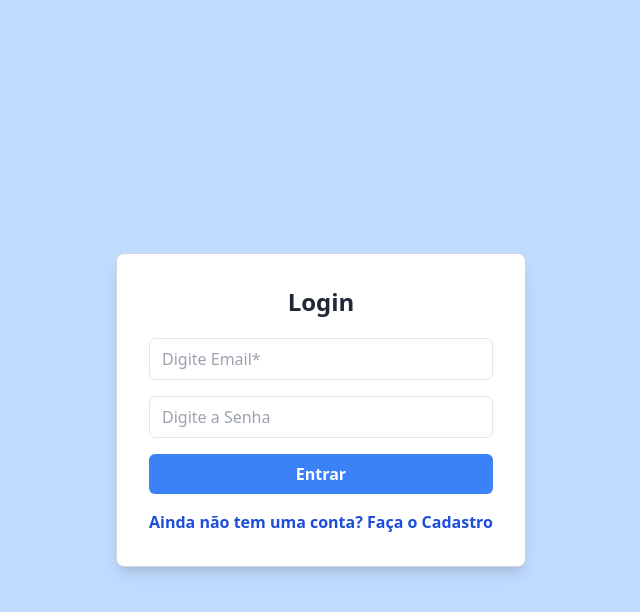
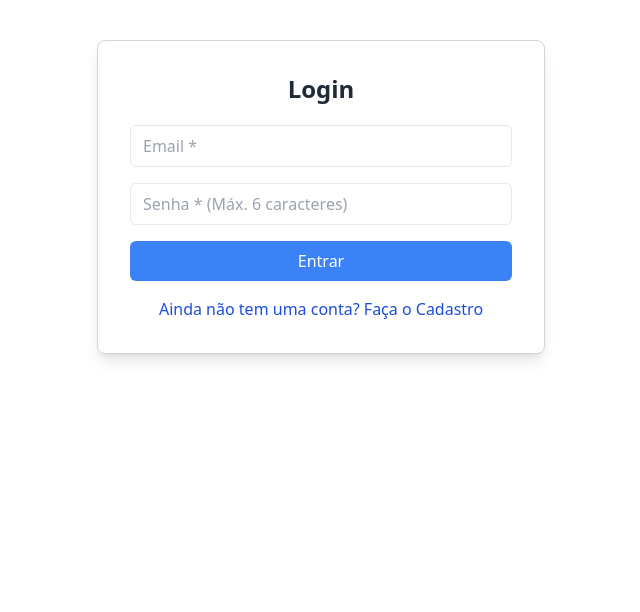
Before and after one commit to IsaqueMassitela/M-S-Frontend, a React (Vite) app: page / in a window 1280 px wide. Shown: the top 612 px of the page, without its empty margins (319-959 px from the left). Built offline with nearby package versions, Linux system fonts and the light colour scheme.

Commit message:
update: Pages ans create Dashboard

```diff
--- a/src/Pages/Cadastro/cadastro.jsx
+++ b/src/Pages/Cadastro/cadastro.jsx
@@ -65,6 +65,33 @@ function Cadastro() {
     } catch (error) {
       console.error("Erro ao buscar usuários:", error);
     }
+    //fetch api using axios to put data
+    axios.put('http://localhost:3000/usuarios', { nome, email, senha })
+     .then(response => {
+        console.log(response);
+        alert("success");
+      })
+     .catch(error => {
+        console.error(nome, error, senha);
+        alert("error");
+      });
+
+    //axios.get data
+    // axios.get('http://localhost:3000/usuarios')
+    //  .then(response => {
+    //     console.log(response.data);
+    //   })
+    //  .catch(error => {
+    //     console.error(error);
+    //   });
+    // Simulando o cadastro usando setTimeout para demonstrar o loading
+    setTimeout(() => {
+      if (temErro) return;
+
+      console.log("Cadastro realizado:", { nome, email, senha });
+    }, 2000);
+
+    console.log("Cadastro realizado:", { nome, email, senha });
   };
 
   return (
@@ -91,6 +118,18 @@ function Cadastro() {
           spellCheck="false"
           inputMode="email"
         />
+  placeholder="Email *"
+  type="text"
+  value={email}
+  onChange={(e) => setEmail(e.target.value)}
+  className={`w-full px-3 py-2 border ${
+    erroEmail ? "border-red-500" : "border-gray-200"
+  } rounded-md focus:outline-none`}
+  autoComplete="off"
+  spellCheck="false"
+  inputMode="email"
+/>
+
         {erroEmail && <p className="text-red-500 text-sm">{erroEmail}</p>}
 
         <input
@@ -102,6 +141,17 @@ function Cadastro() {
           autoComplete="new-password"
           spellCheck="false"
         />
+  placeholder="Senha * (Máx. 6 caracteres)"
+  type="password"
+  value={senha}
+  onChange={(e) => setSenha(e.target.value)}
+  className={`w-full px-3 py-2 border ${
+    erroSenha ? "border-red-500" : "border-gray-200"
+  } rounded-md focus:outline-none`}
+  autoComplete="new-password"
+  spellCheck="false"
+/>
+
         {erroSenha && <p className="text-red-500 text-sm">{erroSenha}</p>}
 
         <button
--- /dev/null
+++ b/src/Pages/Dashboard/Dashboad.jsx
@@ -0,0 +1,29 @@
+import { useNavigate } from "react-router-dom";
+
+function Dashboard() {
+  const navigate = useNavigate();
+
+  const handleLogout = () => {
+
+    console.log("Usuário deslogado.");
+    navigate("/");
+  };
+
+  return (
+    <div className="min-h-screen flex flex-col items-center justify-center bg-gray-100 p-6">
+      <div className="bg-white rounded-lg shadow-lg p-8 w-full max-w-xl text-center">
+        <h1 className="text-3xl font-bold text-gray-800 mb-4">Bem-vindo ao Dashboard!</h1>
+        <p className="text-gray-600 mb-6">Você está logado com sucesso.</p>
+
+        <button
+          onClick={handleLogout}
+          className="bg-red-500 text-white px-6 py-2 rounded-md hover:bg-red-600 transition"
+        >
+          Sair
+        </button>
+      </div>
+    </div>
+  );
+}
+
+export default Dashboard;
--- a/src/Pages/Login/login.jsx
+++ b/src/Pages/Login/login.jsx
@@ -1,13 +1,11 @@
 import { useState } from "react";
 import { Link, useNavigate } from "react-router-dom";
-import axios from "axios"; // Para buscar os dados do backend
 
 function Login() {
   const [email, setEmail] = useState("");
   const [password, setPassword] = useState("");
   const [erroEmail, setErroEmail] = useState("");
   const [erroSenha, setErroSenha] = useState("");
-  const [mensagemErro, setMensagemErro] = useState("");
 
   const navigate = useNavigate(); // Hook para redirecionamento
 
@@ -39,74 +37,58 @@ function Login() {
 
     if (temErro) return;
 
-    try {
-      // Faz a requisição para buscar usuários cadastrados
-      const response = await axios.get("http://localhost:3000/usuarios");
-      const usuarios = response.data;
+    // Aqui futuramente entraria chamada à API
+    console.log("Login realizado:", { email, password });
 
-      // Verifica se o email e senha correspondem a um usuário cadastrado
-      const usuarioEncontrado = usuarios.find(
-        (user) => user.email === email && user.senha === password
-      );
-
-      if (usuarioEncontrado) {
-        console.log("Login bem-sucedido!", usuarioEncontrado);
-
-        // Salvar informações do usuário (opcional, usar localStorage)
-        localStorage.setItem("usuario", JSON.stringify(usuarioEncontrado));
-
-        // Redirecionar para o Dashboard
-        navigate("/Dashboard");
-      } else {
-        setMensagemErro("Email ou senha incorretos.");
-      }
-    } catch (error) {
-      console.error("Erro ao buscar usuários:", error);
-      setMensagemErro("Erro ao acessar o sistema. Tente novamente.");
-    }
+    // Redireciona para o dashboard
+    navigate("/dashboard");
   };
 
   return (
-    <div className="w-full h-screen flex items-center justify-center bg-blue-200">
-      <div className="max-w-md mx-auto mt-5 bg-white p-8 border border-gray-300 rounded-lg shadow-lg">
+    <div className="max-w-md mx-auto mt-10 bg-white p-8 border border-gray-300 rounded-lg shadow-lg">
       <h2 className="text-2xl font-bold mb-5 text-center text-gray-800">Login</h2>
 
       <form className="flex flex-col gap-4" autoComplete="off" onSubmit={handleSubmit}>
         <input
-            placeholder="Digite Email*"
+          placeholder="Email *"
           type="text"
+          name="email"
           value={email}
           onChange={(e) => setEmail(e.target.value)}
-            className={`w-full px-3 py-2 border ${erroEmail ? "border-red-500" : "border-gray-200"} rounded-md`}
+          className={`w-full px-3 py-2 border ${
+            erroEmail ? "border-red-500" : "border-gray-200"
+          } rounded-md focus:outline-none`}
           autoComplete="off"
+          spellCheck="false"
           inputMode="email"
         />
         {erroEmail && <p className="text-red-500 text-sm">{erroEmail}</p>}
 
         <input
-            placeholder="Digite a Senha"
+          placeholder="Senha * (Máx. 6 caracteres)"
           type="password"
+          name="password"
           value={password}
           onChange={(e) => setPassword(e.target.value)}
-            className={`w-full px-3 py-2 border ${erroSenha ? "border-red-500" : "border-gray-200"} rounded-md`}
+          className={`w-full px-3 py-2 border ${
+            erroSenha ? "border-red-500" : "border-gray-200"
+          } rounded-md focus:outline-none`}
           autoComplete="new-password"
+          spellCheck="false"
         />
         {erroSenha && <p className="text-red-500 text-sm">{erroSenha}</p>}
 
-          {mensagemErro && <p className="text-red-500 text-center">{mensagemErro}</p>}
-
         <button
           type="submit"
-            className="w-full font-bold bg-blue-500 text-white py-2 px-4 rounded-md hover:bg-blue-600 transition"
+          className="w-full bg-blue-500 text-white py-2 px-4 rounded-md hover:bg-blue-600 transition"
         >
           Entrar
         </button>
       </form>
 
-        <Link to="/Cadastro" className="text-blue-700 font-bold hover:underline mt-4 block text-center">
+      <Link to="Cadastro" className="text-blue-700 hover:underline mt-4 block text-center">
         Ainda não tem uma conta? Faça o Cadastro
       </Link>
-      </div>
     </div>
   );
 }
```
Lines whose indentation alone changed are shown as unchanged.
